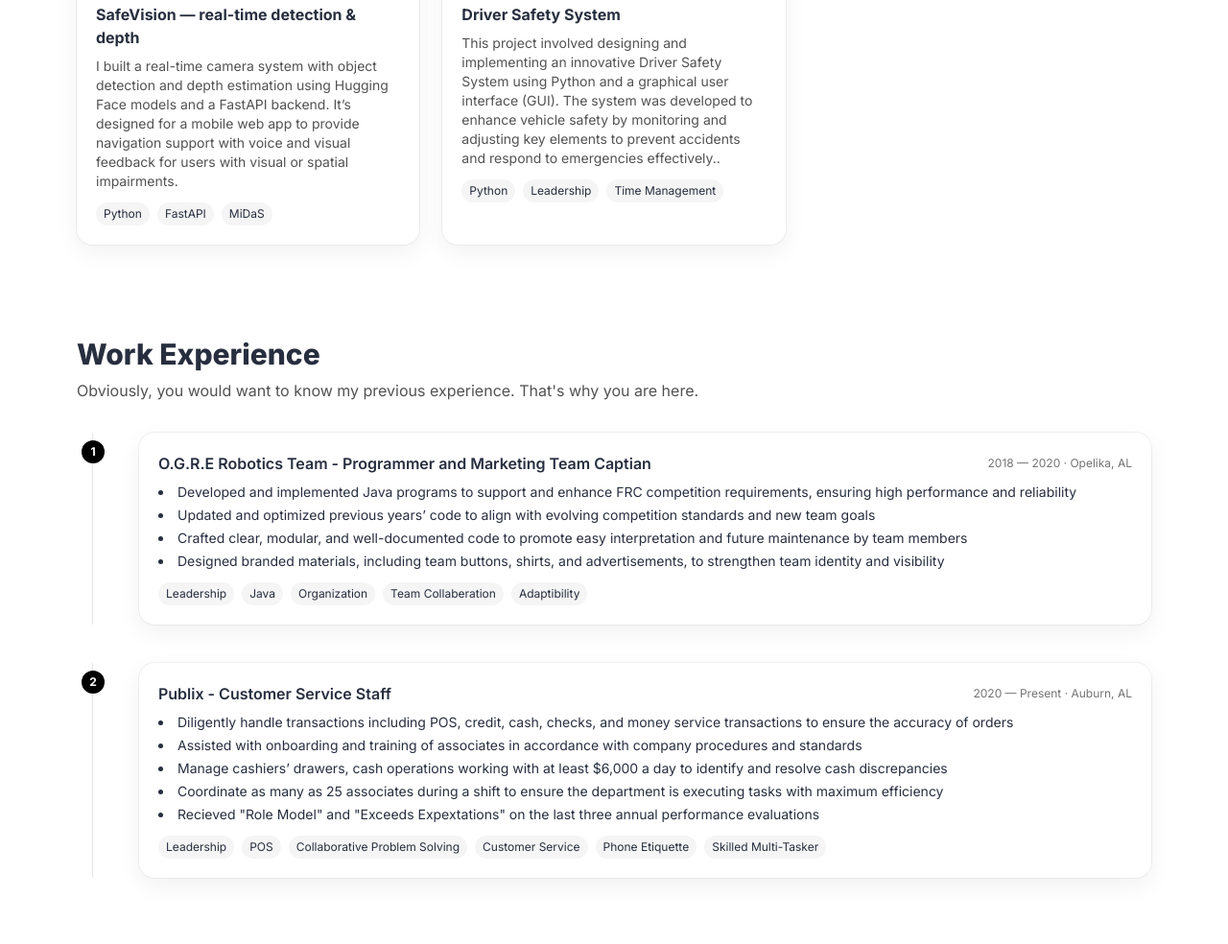
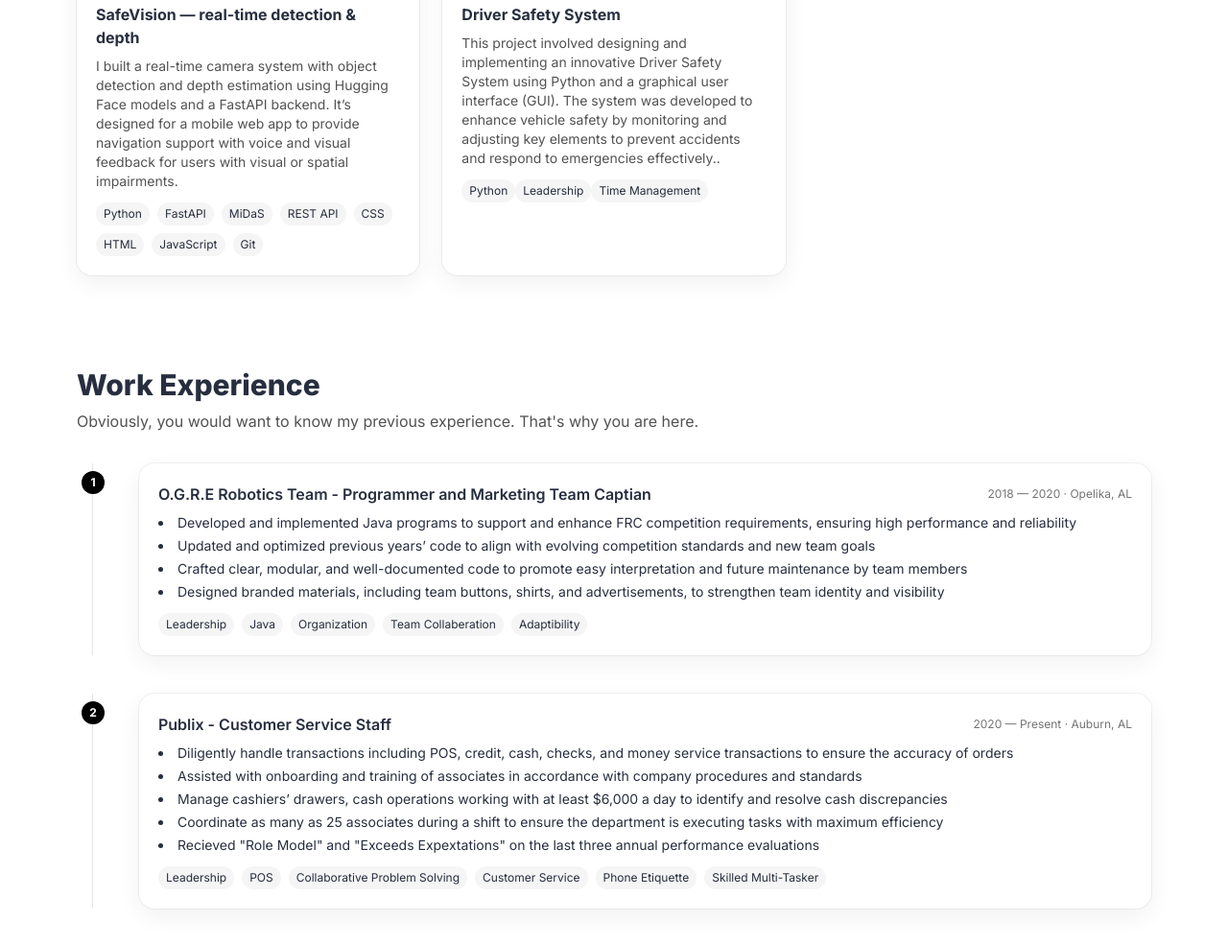
Before and after one commit to alyssadavidson05/websitePortfolio, a website: page docs/index.html in a window 1280 px wide. Shown: the part 995-1979 px from the top of the page at 96% size. Drawn offline with Linux system fonts and the light colour scheme.

```diff
--- a/docs/index.html
+++ b/docs/index.html
@@ -83,10 +83,15 @@
             <p class="mt-2 text-sm text-neutral-600 dark:text-neutral-300">I built a real-time camera system with object detection and depth
                 estimation using Hugging Face models and a FastAPI backend. It’s designed for a mobile web app to provide navigation support
                 with voice and visual feedback for users with visual or spatial impairments.</p>
-            <div class="mt-3 flex gap-2 text-xs">
+            <div class="mt-3 flex flex-wrap gap-2 text-xs">
               <span class="pill">Python</span>
               <span class="pill">FastAPI</span>
               <span class="pill">MiDaS</span>
+              <span class="pill">REST API</span>
+              <span class="pill">CSS</span>
+              <span class="pill">HTML</span>
+              <span class="pill">JavaScript</span>
+              <span class="pill">Git</span>
             </div>
         <!--
             <div class="mt-4">
@@ -108,7 +113,7 @@
                 Driver Safety System using Python and a graphical user interface (GUI).
                 The system was developed to enhance vehicle safety by monitoring and adjusting key elements to prevent
                 accidents and respond to emergencies effectively..</p>
-            <div class="mt-3 flex gap-2 text-xs">
+            <div class="mt-3 flex flex-wrapgap-2 text-xs">
               <span class="pill">Python</span>
               <span class="pill">Leadership</span>
               <span class="pill">Time Management</span>
```
